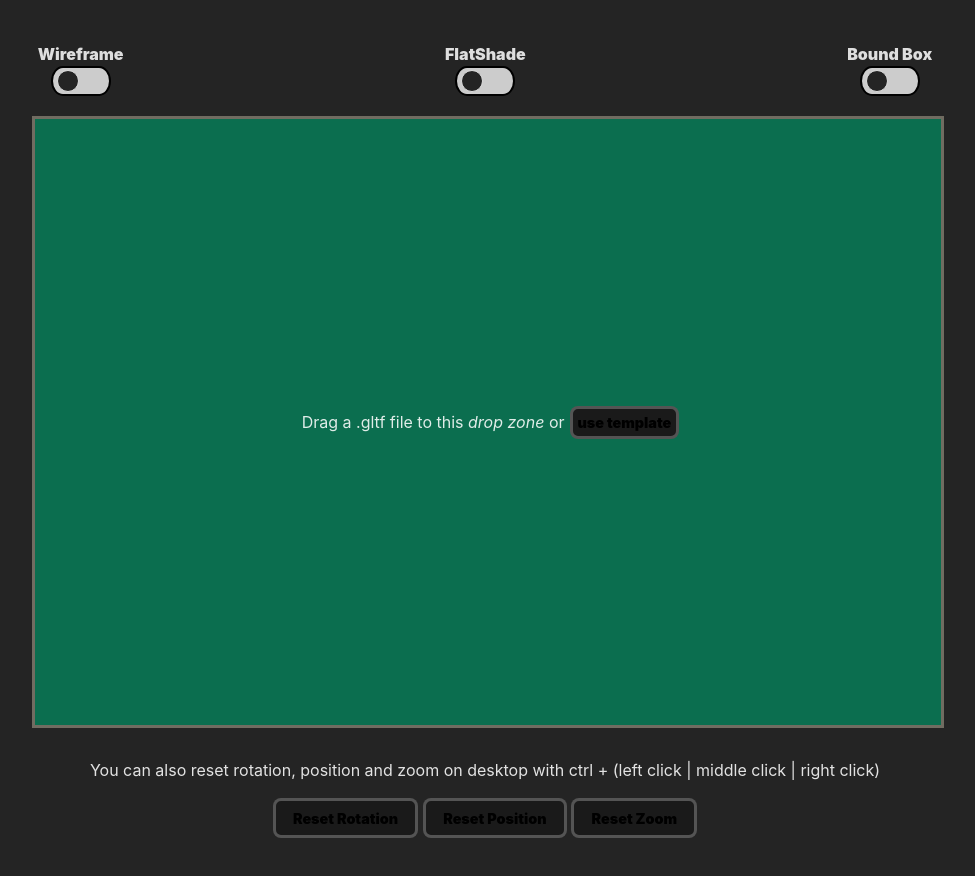
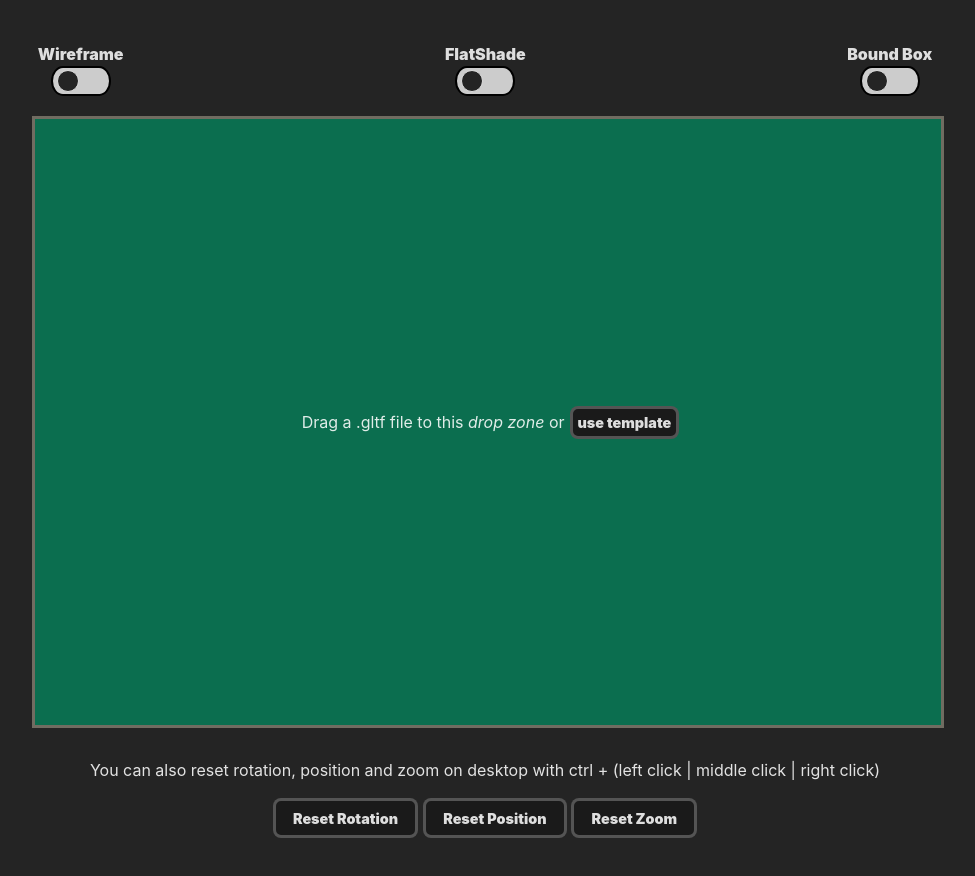
Before and after one commit to Karl3UwU/AtestatThreeViewer, a website built with Vite: page index.html in a window 1280 px wide. Shown: the whole page, without its empty margins (155-1130 px from the left). Built offline with nearby package versions, Linux system fonts and the light colour scheme.

Commit message:
button color now white on dark mode

```diff
--- a/src/style.css
+++ b/src/style.css
@@ -87,6 +87,7 @@ h1 {
 
 button {
 	position: relative;
+	color: #dedede;
   	border-radius: 8px;
   	border: 3px solid rgba(255, 255, 255, 0.25);
   	padding: 0.6em 1.2em;
```
